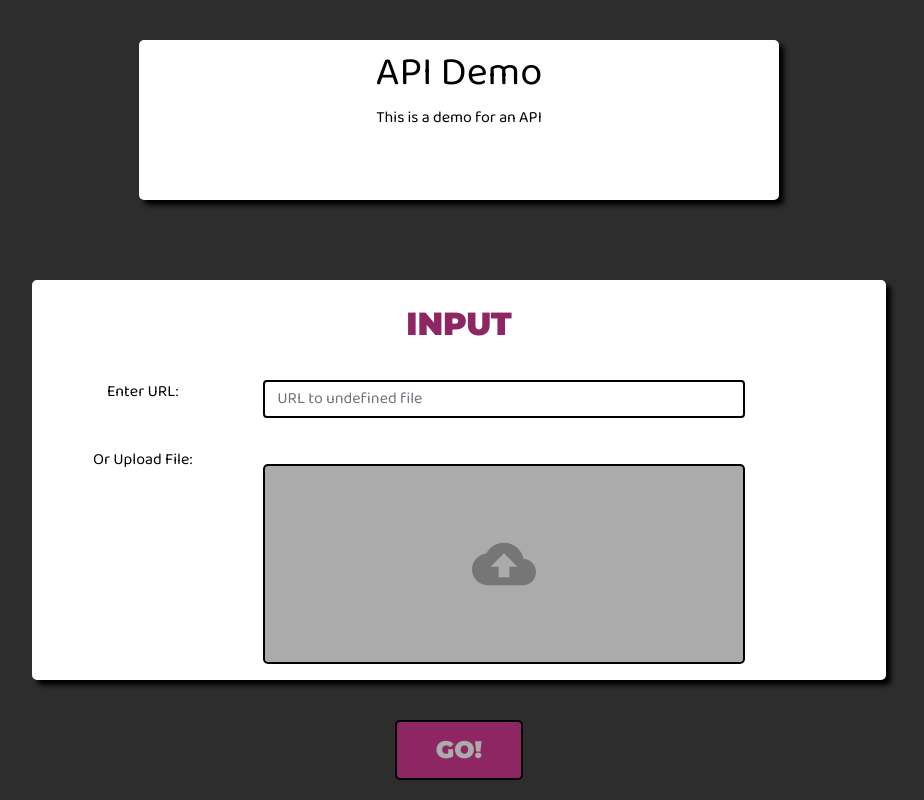
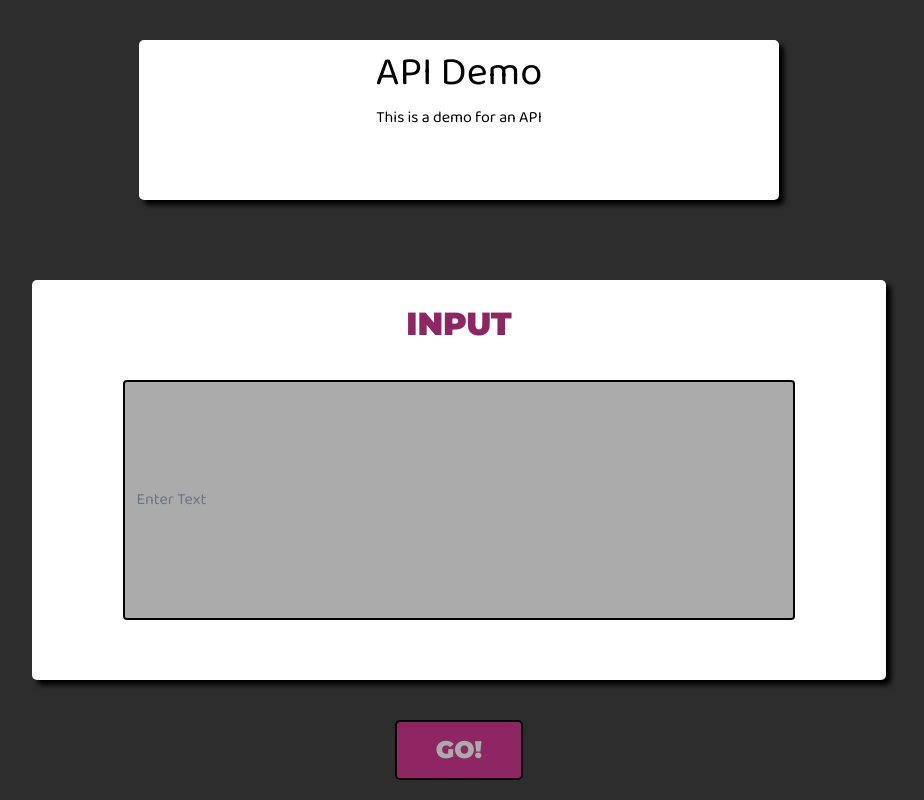
Before and after one commit to Kagigz/api-frontend, a React (Create React App) app: page / in a window 1280 px wide. Shown: the whole page, without its empty margins (181-1105 px from the left). Built offline with nearby package versions, Linux system fonts and the light colour scheme.

Commit message:
added text input

```diff
--- a/src/App.js
+++ b/src/App.js
@@ -7,6 +7,10 @@ import InputZone from './components/home/inputZone'
 
 
 function App() {
+
+  var inputType = process.env.REACT_APP_INPUT_TYPE;
+  if (inputType !== "image" && inputType !== "json" && inputType !== "text" && inputType !== "file")
+    inputType = "text"
 
   return (
     <div className="App">
@@ -19,7 +23,7 @@ function App() {
         </div>
       </div>
 
-      <InputZone/>
+      <InputZone inputType={inputType}/>
 
     </div>
 
--- a/src/components/home/input/textInput.js
+++ b/src/components/home/input/textInput.js
@@ -9,9 +9,21 @@ class TextInput extends React.Component{
 
     render(){
 
+        var placeholder = ""
+        switch(this.props.inputType){
+            case "text":
+                placeholder = "Enter Text";
+                break;
+            case "json":
+                placeholder = "Enter JSON";
+                break;
+            default:
+                break;
+        }
+
         return(
-        <div>
-            Text Input
+        <div className="textBlockWrapper">
+            <input type="text" className="textBlockInput form-control" ref={this.props.refId} placeholder={placeholder} aria-label="text"/>
         </div>
         )
     }
--- a/src/components/home/input/urlInput.js
+++ b/src/components/home/input/urlInput.js
@@ -11,10 +11,21 @@ class URLInput extends React.Component{
       }
 
     render(){
+        var placeholder = ""
+        switch(this.props.inputType){
+            case "image":
+                placeholder = "URL to image file";
+                break;
+            case "file":
+                placeholder = "File URL";
+                break;
+            default:
+                break;
+        }
 
         return(
             <div id="urlInputWrapper" className="input">
-                <input type="text" ref={this.props.refId} className="form-control" placeholder={`URL to ${process.env.REACT_APP_INPUT_TYPE} file`} aria-label="url" disabled={this.props.fileUploaded} />
+                <input type="text" ref={this.props.refId} className="form-control" placeholder={placeholder} aria-label="url" disabled={this.props.fileUploaded} />
             </div>
         )
     }
--- a/src/components/home/inputZone.js
+++ b/src/components/home/inputZone.js
@@ -60,7 +60,34 @@ class InputZone extends React.Component{
         // }
       }
 
+    renderUI = (inputType) => {
 
+      if (inputType === "text" || inputType === "json"){
+        var format = "Text";
+        if(inputType === "json")
+          format = "JSON";
+        return (
+            <div className='row'>
+              <div className='col-md-10 offset-md-1'><TextInput refId={this.textInputRef} inputType={this.props.inputType}/></div>
+            </div>
+        )
+      }
+      else{
+        return (
+            <div>
+              <div className='row'>
+                <div className='col-md-3'>Enter URL:</div>
+                <div className='col-md-9'><URLInput refId={this.urlInputRef} fileUploaded={this.state.fileUploaded} inputType={this.props.inputType}/></div>
+              </div>
+              <div className='row' id="fileUpload">
+                <div className='col-md-3'>Or Upload File:</div>
+                <div className='col-md-9'><FileUpload onFilesAdded={this.onFilesAdded} fileUploaded={this.state.fileUploaded} fileName={this.state.fileName} refId={this.fileInputRef} clearFiles={this.clearFiles}/></div>
+              </div>
+            </div>
+        )
+      }
+
+    }
 
     render(){
 
@@ -73,14 +100,9 @@ class InputZone extends React.Component{
                     <div className='title'>
                       INPUT
                     </div>
-                    <div className='row'>
-                    <div className='col-md-3'>Enter URL:</div>
-                    <div className='col-md-9'><URLInput refId={this.urlInputRef} fileUploaded={this.state.fileUploaded}/></div>
-                    </div>
-                    <div className='row' id="fileUpload">
-                    <div className='col-md-3'>Or Upload File:</div>
-                    <div className='col-md-9'><FileUpload onFilesAdded={this.onFilesAdded} fileUploaded={this.state.fileUploaded} fileName={this.state.fileName} refId={this.fileInputRef} clearFiles={this.clearFiles}/></div>
-                    </div>
+
+                    {this.renderUI(this.props.inputType)}
+
                 </div>
                 </div>
 
--- a/src/index.scss
+++ b/src/index.scss
@@ -99,3 +99,14 @@ code {
 .biggerFont{
   font-size: 1.8em;
 }
+
+.textBlockWrapper{
+  height: 30vh;
+  text-align: start;
+}
+
+.textBlockInput{
+  position: relative;
+  height: 100%;
+  background-color: $accentColor;
+}
```
Also changed, not shown: 1 other file (tests, documents, lock files or other folders).
